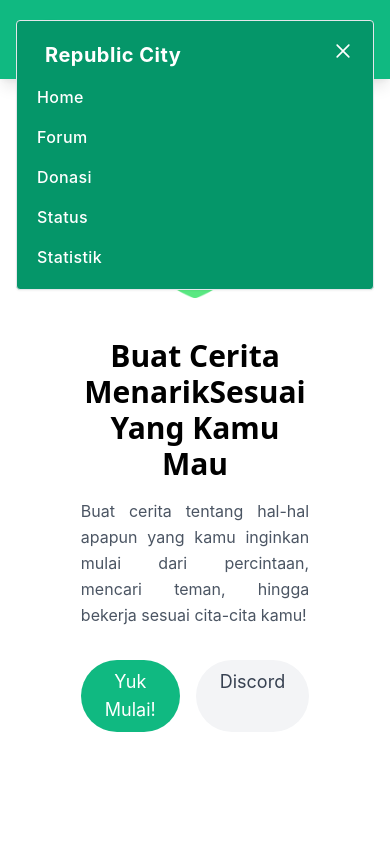
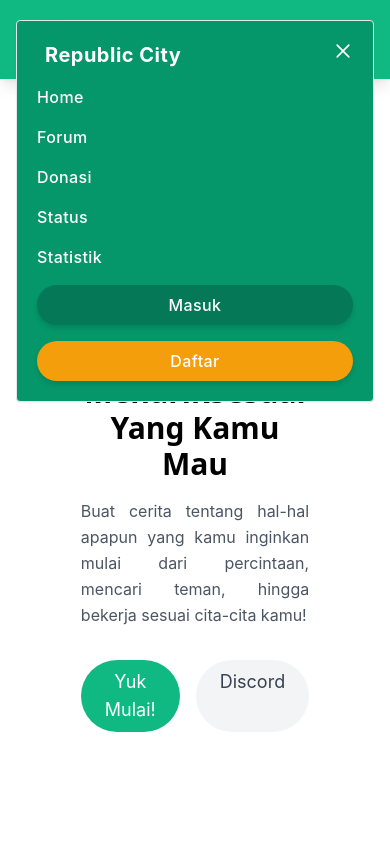
Before and after one commit to rahmatagungj/rcrp-landingpage, a React (Create React App) app: page / in a window 390 px wide. Both pictures are taken after a click on the button "Open Menu". Shown: the top 844 px of the page. Built offline with nearby package versions, Linux system fonts and the light colour scheme.

Commit message:
fix nav button

```diff
--- a/src/components/Navbars.js
+++ b/src/components/Navbars.js
@@ -10,7 +10,7 @@
       <div className="bg-green-500 fixed left-0 right-0 top-0 z-50 shadow-lg">
         <div className="px-4 py-5 mx-auto sm:max-w-xl md:max-w-full lg:max-w-screen-xl md:px-24 lg:px-8">
           <div className="relative flex items-center justify-between">
-            <div className="w-full relative flex justify-between lg:w-auto  px-4 lg:static lg:block lg:justify-start">
+            <div className="w-full relative flex justify-between lg:w-auto px-4 lg:static lg:block lg:justify-start">
               <div className="flex flex-wrap justify-center">
                 <div className="w-9 mr-1">
                   <img alt="..." src={Logo} className="shadow rounded-full max-w-full h-auto align-middle border-none" />
@@ -121,6 +121,22 @@
                             Statistik
                           </Link>
                         </li>
+                        <li>
+                          <Link
+                            to="/masuk"
+                            className="inline-flex items-center justify-center w-full h-10 px-6 font-medium tracking-wide text-white transition duration-200 rounded-full shadow-md bg-green-700 hover:bg-accent-focus focus:shadow-outline focus:outline-none"
+                          >
+                            Masuk
+                          </Link>
+                        </li>
+                        <li>
+                          <Link
+                            to="/daftar"
+                            className="inline-flex items-center justify-center w-full h-10 px-6 font-medium tracking-wide text-white transition duration-200 rounded-full shadow-md bg-yellow-500 hover:bg-accent-focus focus:shadow-outline focus:outline-none"
+                          >
+                            Daftar
+                          </Link>
+                        </li>
                       </ul>
                     </nav>
                   </div>
```
